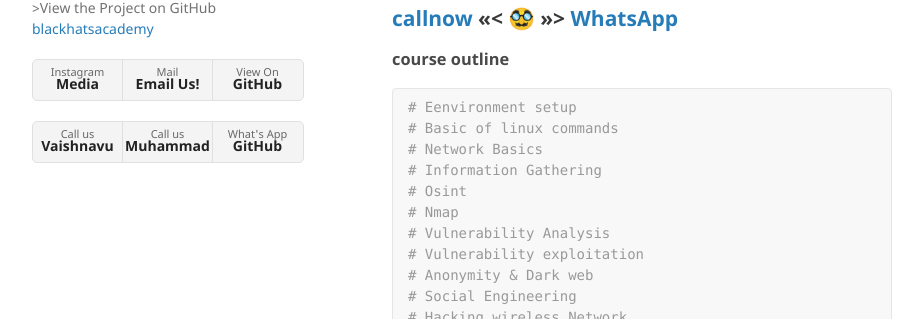
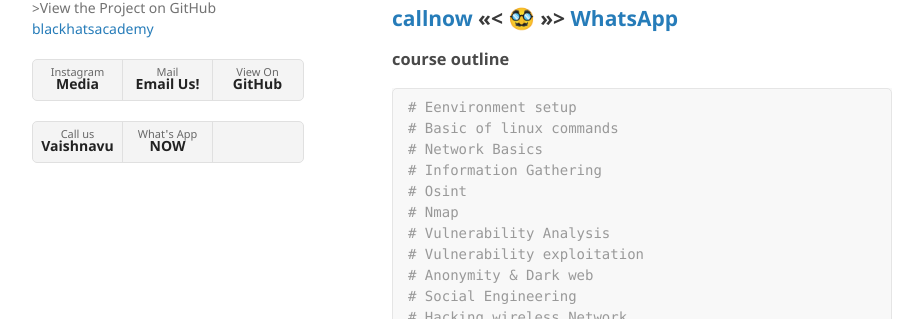
Before and after one commit to blackhatsacademy/BH-100, a Jekyll site: the page built from index.md, in a window 1280 px wide. Shown: the part 306-625 px from the top of the page, without its empty margins (178-1101 px from the left). Built offline with Jekyll 4.4.1, drawn with Linux system fonts in a browser that asks for light colours; our own code applies the rules of GitHub Pages for plain Markdown files; the repository's description, which GitHub fills in, is left out.

Commit message:
Update page.html

```diff
--- a/_layouts/page.html
+++ b/_layouts/page.html
@@ -38,8 +38,7 @@
         </ul>
         <ul class="downloads">
           <li><a href="tel:+919656596391" target="_blank">Call us<strong> Vaishnavu</strong></a></li>
-          <li><a href="tel:+919744994000" target="_blank">Call us<strong> Muhammad</strong></a></li>
-          <li><a href="" target="_blank">What's App <strong>GitHub</strong></a></li>
+          <li><a href="https://wa.me/919656596391?text=hai..!%0ALet%20me%20know%20more%20about%20%F0%9F%91%87%F0%9F%8F%BB%20%0A%60%60%6015day%E2%80%99s%20ETHICAL%20HACKING%20COURSE%60%60%60%0Ahttps%3A%2F%2Fblackhatacademy.in%2FBH-100" target="_blank">What's App <strong>NOW</strong></a></li>
         </ul>
         {% endif %}
       </header>
```
